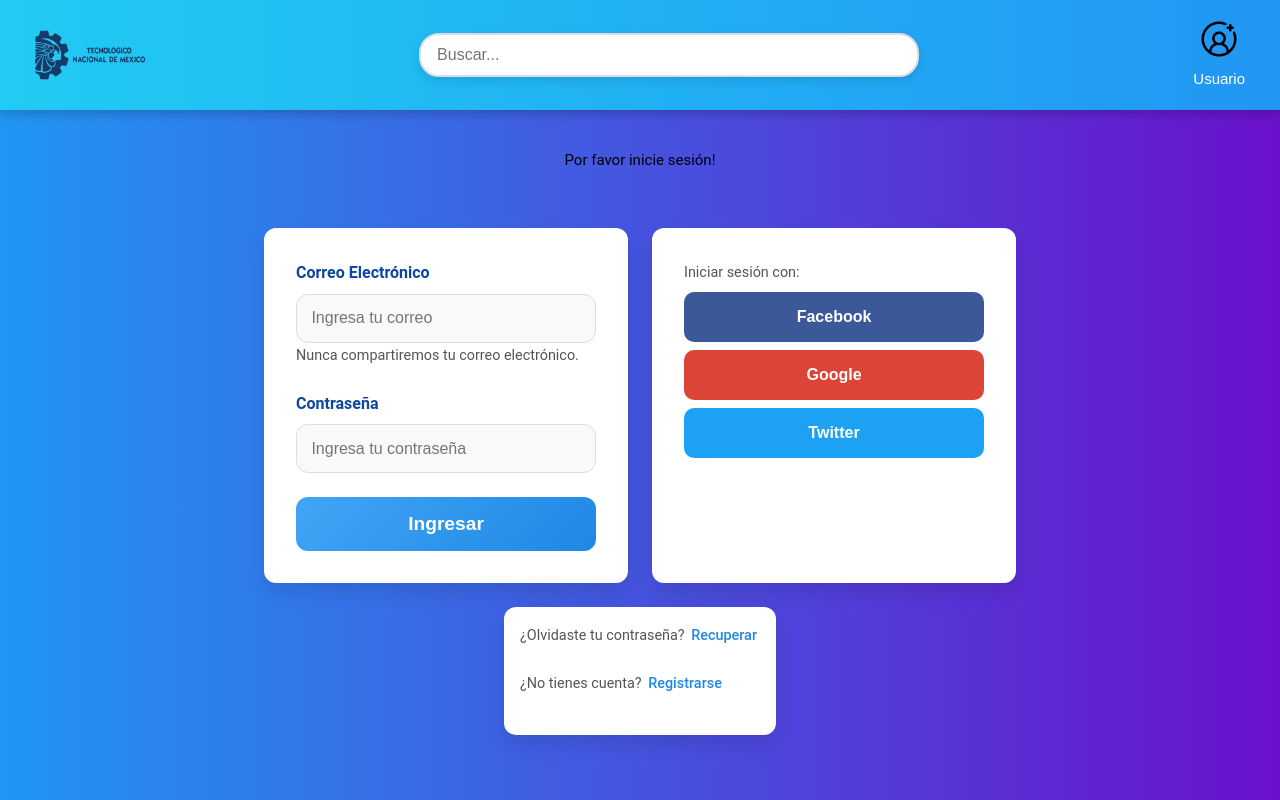
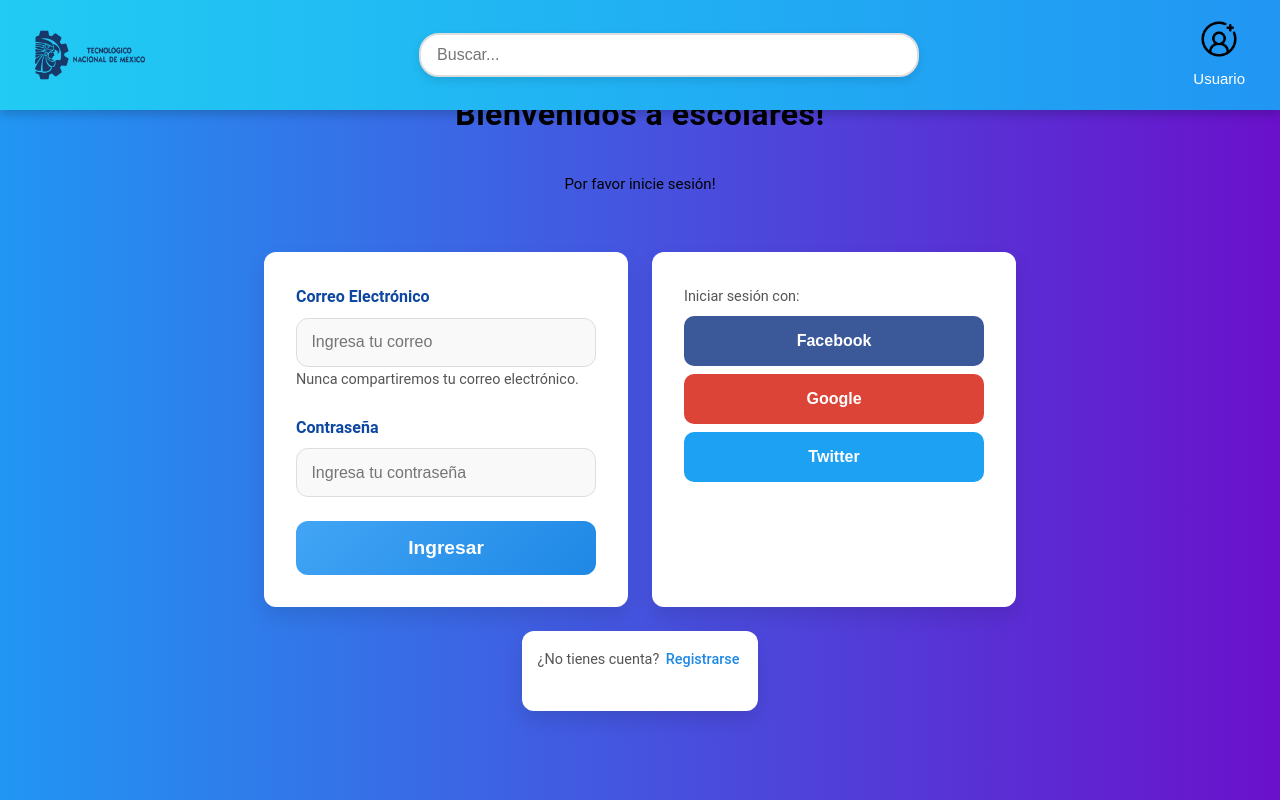
Before and after one commit to Pitter911/4H, a Vue app in the folder depEscolares/: page /login in a window 1280 px wide. Built offline with nearby package versions, Linux system fonts and the light colour scheme.

Commit message:
Ruta de registro corregida

```diff
--- a/depEscolares/src/components/autenticacion/loginFrom.vue
+++ b/depEscolares/src/components/autenticacion/loginFrom.vue
@@ -51,10 +51,7 @@
           {{ errorMessage }}
         </div>
         <div class="form-group">
-          <small>¿Olvidaste tu contraseña? <a href="#">Recuperar</a></small>
-        </div>
-        <div class="form-group">
-          <small>¿No tienes cuenta? <a href="#">Registrarse</a></small>
+          <small>¿No tienes cuenta? <a href="/register">Registrarse</a></small>
         </div>
       </div>
     </div>
```
